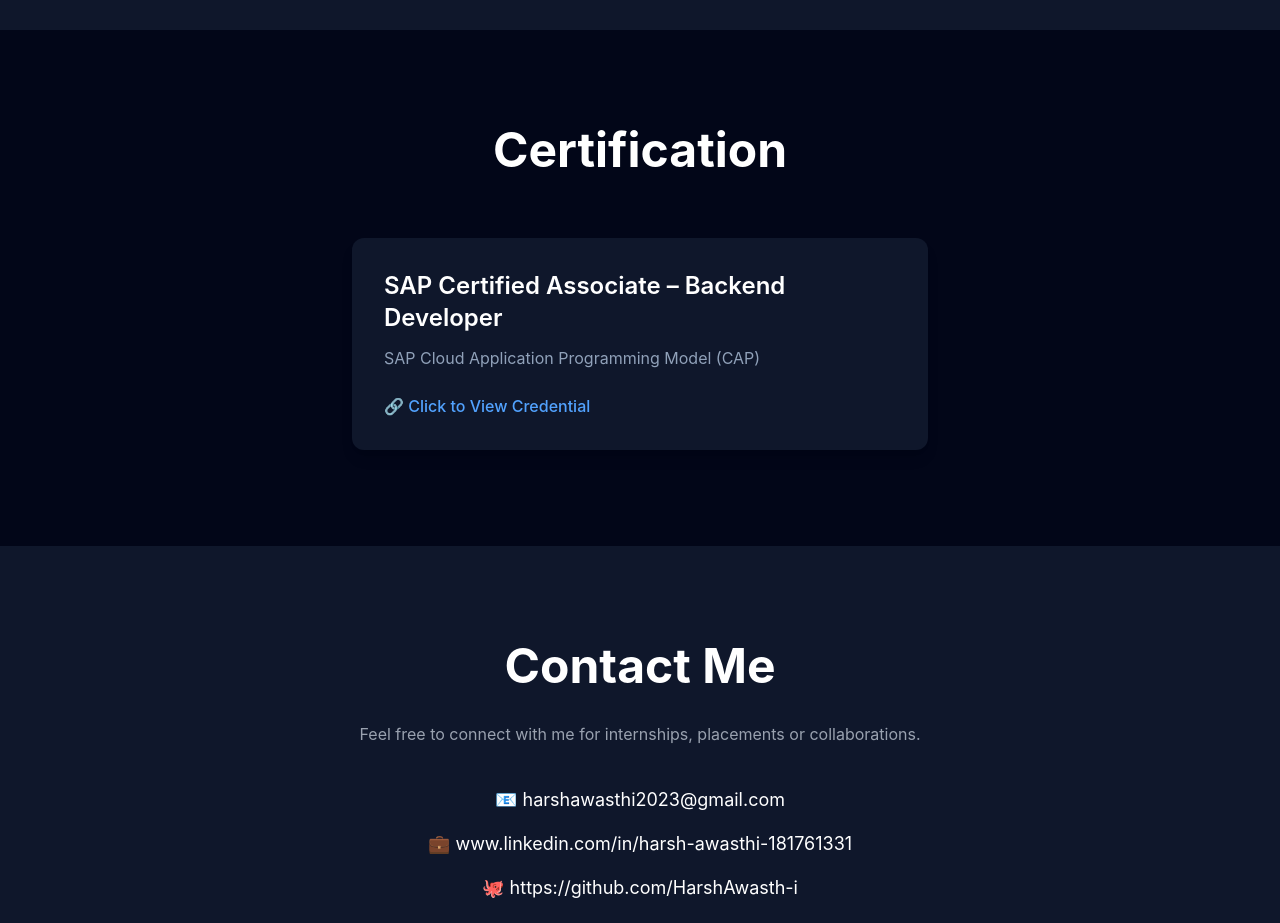
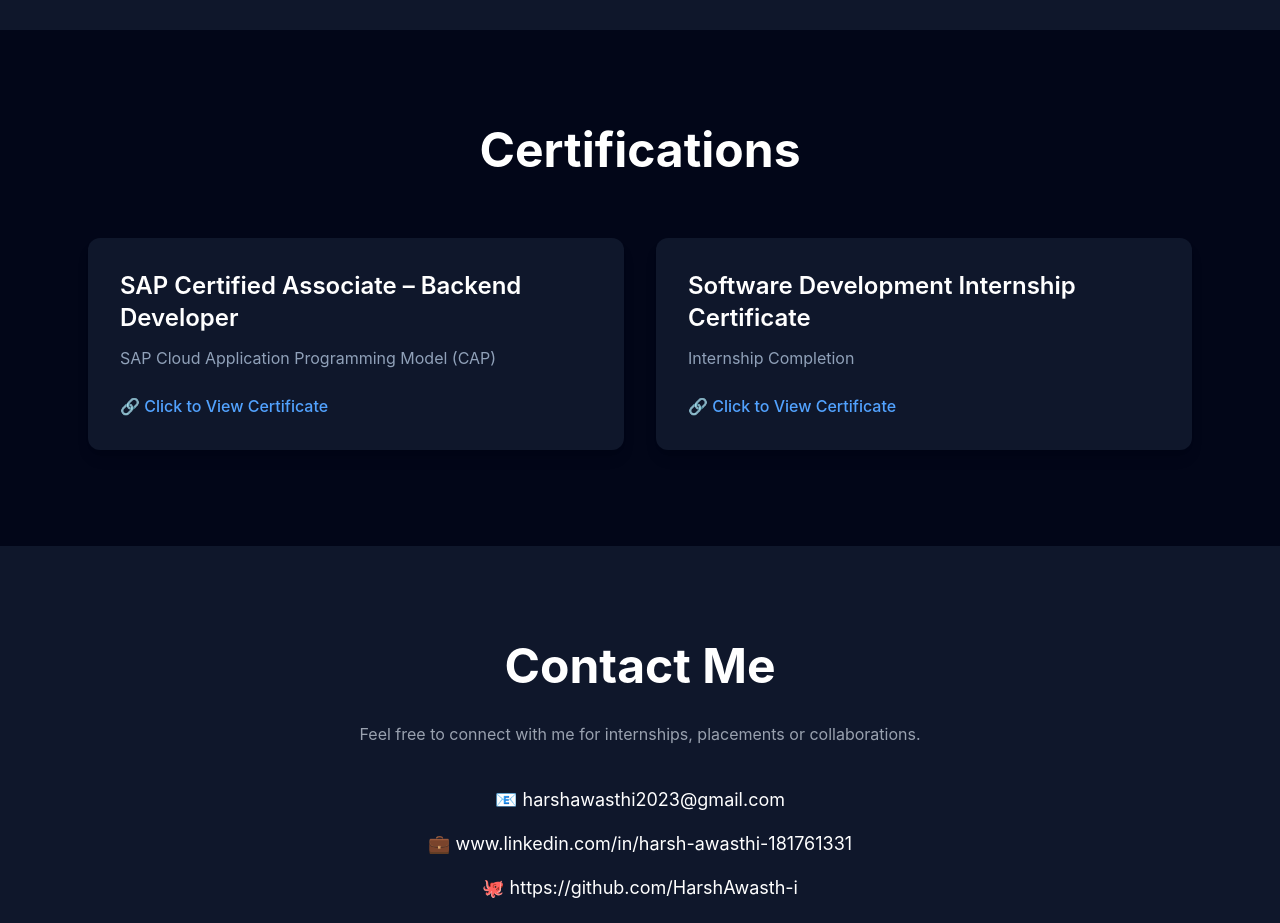
Before and after one commit to HarshAwasth-i/Portfolio, a React (Vite) app: page / in a window 1280 px wide. Shown: the part 4000-4923 px from the top of the page. Built offline with nearby package versions, Linux system fonts and the light colour scheme.

Commit message:
Add internship certificate

```diff
--- a/src/components/Certifications.jsx
+++ b/src/components/Certifications.jsx
@@ -1,30 +1,46 @@
 function Certifications() {
+  const certifications = [
+    {
+      title: "SAP Certified Associate – Backend Developer",
+      subtitle: "SAP Cloud Application Programming Model (CAP)",
+      link: "https://www.credly.com/badges/83bd2a01-c03e-49df-9164-65ddc8004a1e/linked_in?t=tfp2sd",
+    },
+    {
+      title: "Software Development Internship Certificate",
+      subtitle: "Internship Completion",
+      link: "/certificates/internship-certificate.jpg",
+    },
+  ];
+
   return (
     <section id="certifications" className="py-24 bg-slate-950">
       <div className="max-w-6xl mx-auto px-6">
         <h2 className="text-5xl font-bold text-center text-white mb-16">
-          Certification
+          Certifications
         </h2>
 
-        <div className="flex justify-center">
+        <div className="grid md:grid-cols-2 gap-8">
+          {certifications.map((cert) => (
             <a
-            href="https://www.credly.com/badges/83bd2a01-c03e-49df-9164-65ddc8004a1e/linked_in?t=tfp2sd"
+              key={cert.title}
+              href={cert.link}
               target="_blank"
               rel="noopener noreferrer"
-            className="bg-slate-900 rounded-xl p-8 w-full max-w-xl hover:scale-105 hover:bg-slate-800 transition duration-300 shadow-lg"
+              className="bg-slate-900 rounded-xl p-8 hover:bg-slate-800 hover:scale-105 transition duration-300 shadow-lg"
             >
               <h3 className="text-2xl font-semibold text-white">
-              SAP Certified Associate – Backend Developer
+                {cert.title}
               </h3>
 
               <p className="text-slate-400 mt-3">
-              SAP Cloud Application Programming Model (CAP)
+                {cert.subtitle}
               </p>
 
               <p className="mt-6 text-blue-400 font-medium">
-              🔗 Click to View Credential
+                🔗 Click to View Certificate
               </p>
             </a>
+          ))}
         </div>
       </div>
     </section>
```
Also changed, not shown: public/certificates/internship-certificate.png (added). Lines whose indentation alone changed are shown as unchanged.
